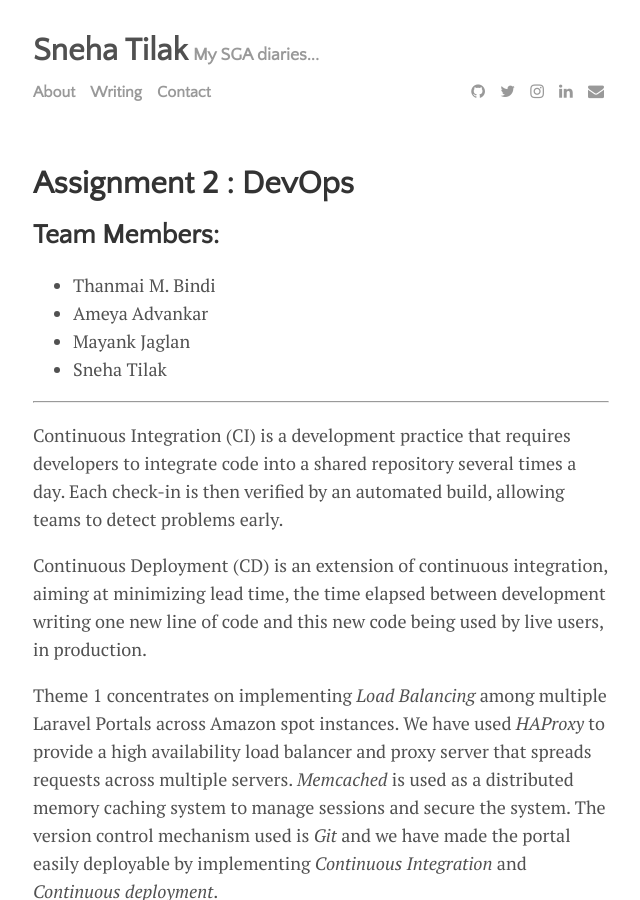
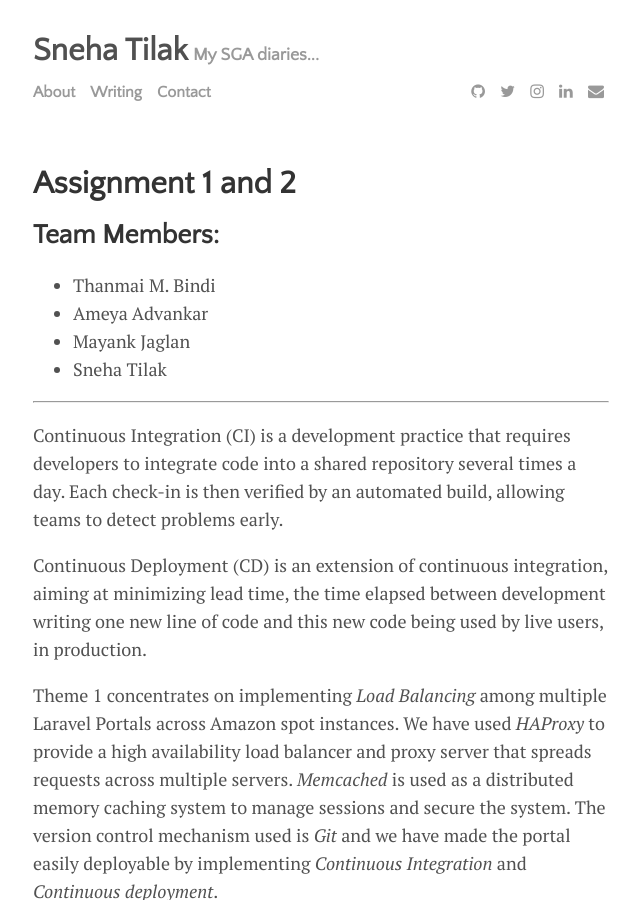
Before and after one commit to tilaks26/tilaks26.github.io, a Jekyll site: the page built from _posts/2017-02-27-Assignment.md, in a window 1280 px wide and 900 px high. Shown: the whole window, without its empty margins (319-959 px from the left). Built offline with Jekyll 4.4.1, drawn with Linux system fonts in a browser that asks for light colours; nearby versions of some CDN libraries.

Commit message:
Modified Assignment

```diff
--- a/_posts/2017-02-27-Devops.md
+++ b/_posts/2017-02-27-Assignment.md
@@ -1,6 +1,6 @@
 ---
 layout: post
-title: "Assignment 2 : DevOps"
+title: "Assignment 1 and 2"
 categories: journal
 tags: [documentation,sample]
 ---
```
